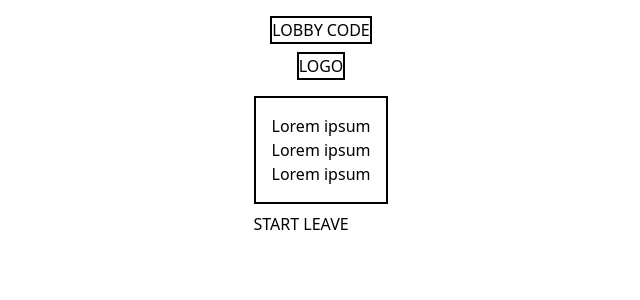
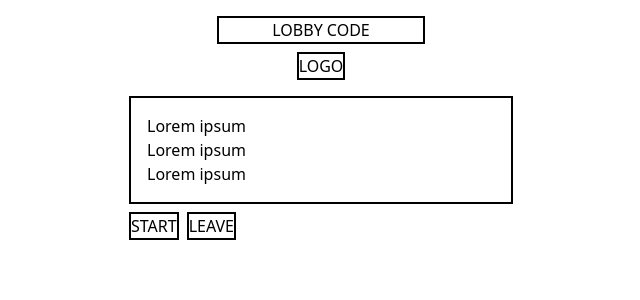
Before and after one commit to bhwk/Quip, a SvelteKit app: page /lobby in a window 1280 px wide. Shown: the top 300 px of the page, without its empty margins (319-959 px from the left). Built offline with nearby package versions, Linux system fonts and the light colour scheme.

Commit message:
Style changes, add placeholder links

```diff
--- a/src/routes/+page.svelte
+++ b/src/routes/+page.svelte
@@ -9,8 +9,8 @@
 			<input type="text" placeholder="text" />
 			<span>LOBBY CODE</span>
 			<div class="flex justify-between">
-				<button>CREATE</button>
-				<button>JOIN</button>
+				<a href="/lobby">CREATE</a>
+				<a href="/lobby">JOIN</a>
 			</div>
 		</div>
 	</div>
--- a/src/routes/lobby/+page.svelte
+++ b/src/routes/lobby/+page.svelte
@@ -1,17 +1,17 @@
 <div class="flex flex-col items-center flex-1 p-4 box-border gap-4">
     <div class="text-center flex flex-col gap-2">
-        <span id="lobbyCode" class="border-2 border-black">LOBBY CODE</span>
+        <span id="lobbyCode" class="border-2 border-black w-52">LOBBY CODE</span>
         <div id='logo' class="mx-auto border-2 border-black">LOGO</div>
     </div>
     <div class="flex flex-col gap-2">
-        <ul id='playerList' class="border-2 border-black p-4 w-auto">
+        <ul id='playerList' class="border-2 border-black p-4 w-96">
             <li>Lorem ipsum</li>
             <li>Lorem ipsum</li>
             <li>Lorem ipsum</li>
         </ul>
-        <div>
-            <button>START</button>
-            <button>LEAVE</button>
+        <div class="flex gap-2">
+            <button class="border-2">START</button>
+            <a href="/" class="border-2">LEAVE</a>
         </div>
     </div>
 </div>
```
